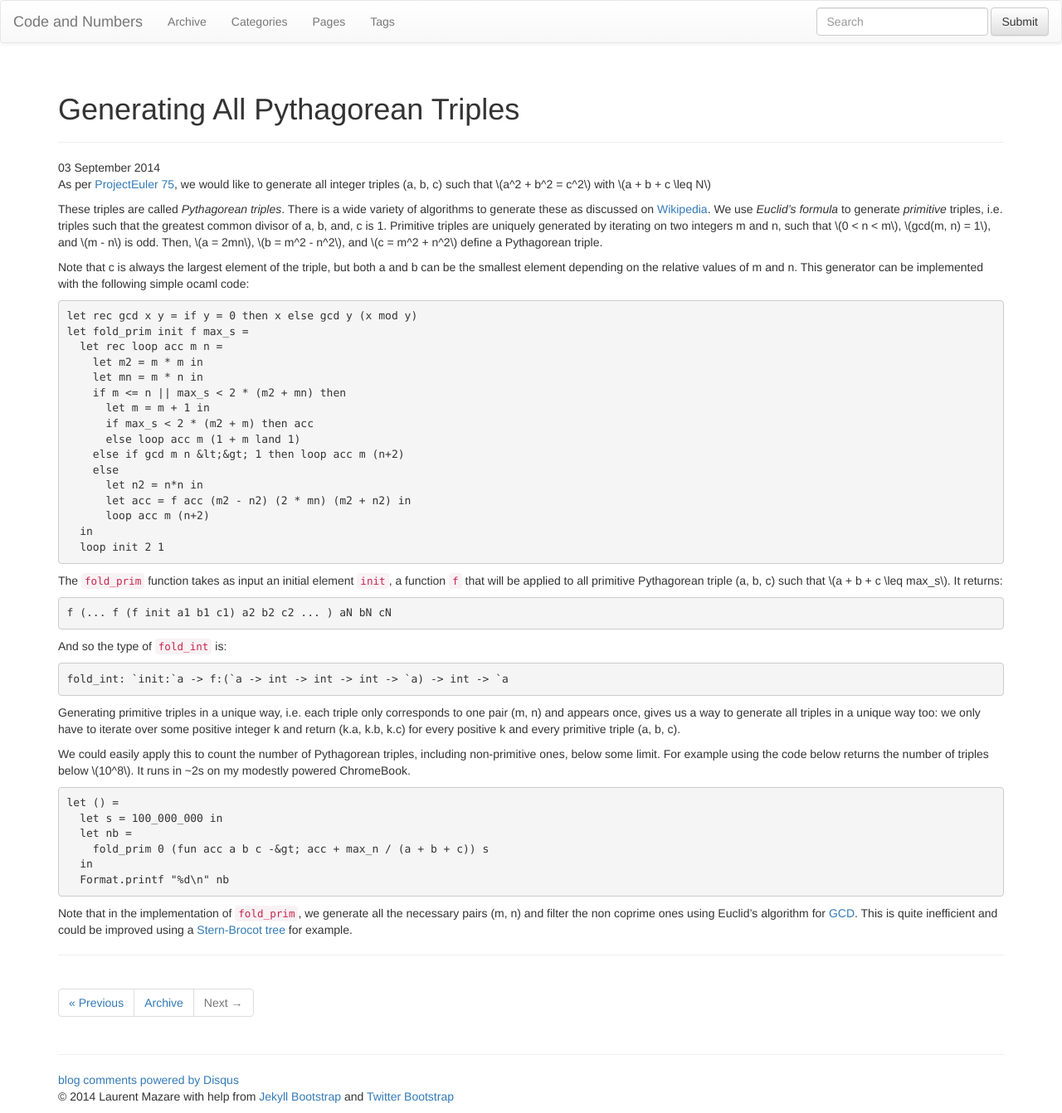
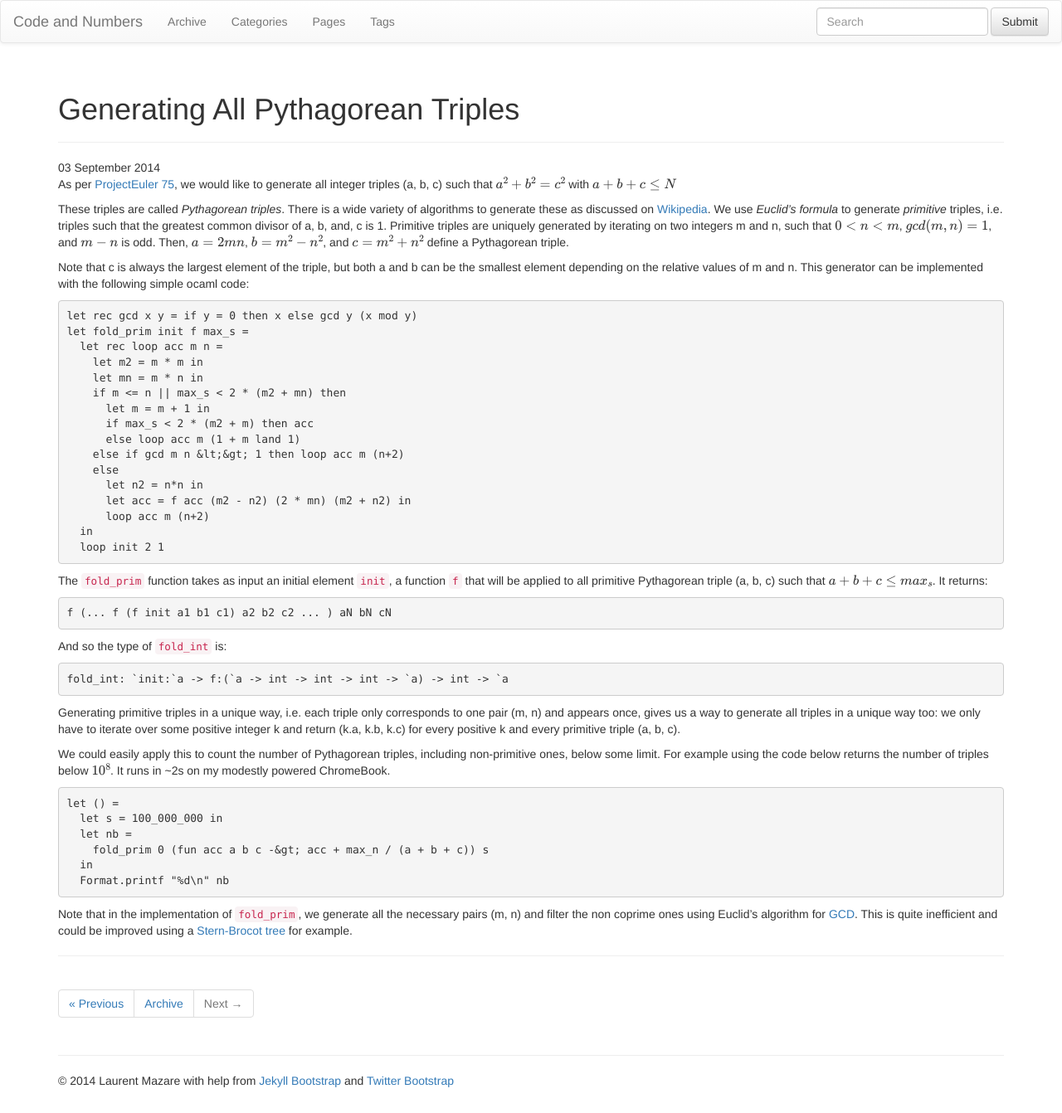
Before and after one commit to LaurentMazare/LaurentMazare.github.io, a Jekyll site: the page built from _posts/2014-09-03-generating-all-pythagorean-triples.md, in a window 1280 px wide. Shown: the whole page at 83% size. Built offline with Jekyll 4.4.1, drawn with Linux system fonts in a browser that asks for light colours; nearby versions of some CDN libraries; library files that are not in the unit come from our copies; formulas are drawn with MathJax 3; comment, search, counter and statistics services are not loaded.

Commit message:
Update config.

```diff
--- a/_config.yml
+++ b/_config.yml
@@ -80,7 +80,7 @@
   # Set 'provider' to false to turn commenting off globally.
   #
   comments :
-    provider : disqus
+    provider : false
     disqus :
       short_name : jekyllbootstrap
     livefyre :
--- a/_layouts/default.html
+++ b/_layouts/default.html
@@ -4,3 +4,4 @@
 ---
 {% include JB/setup %}
 {% include themes/bootstrap-3/default.html %}
+<script type="text/javascript" src="http://cdn.mathjax.org/mathjax/latest/MathJax.js?config=TeX-AMS-MML_HTMLorMML"></script>
```
